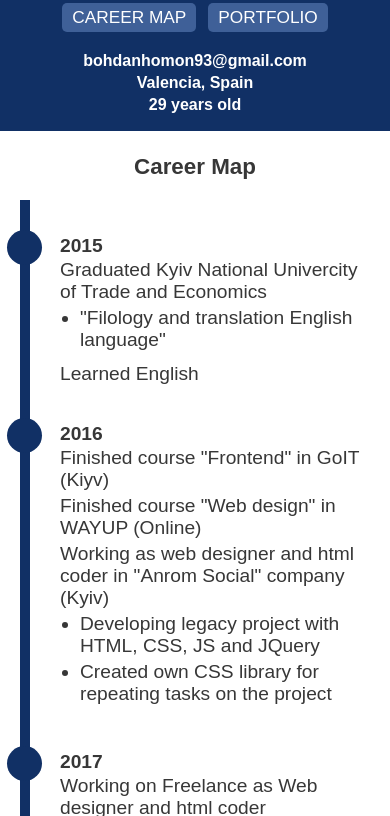
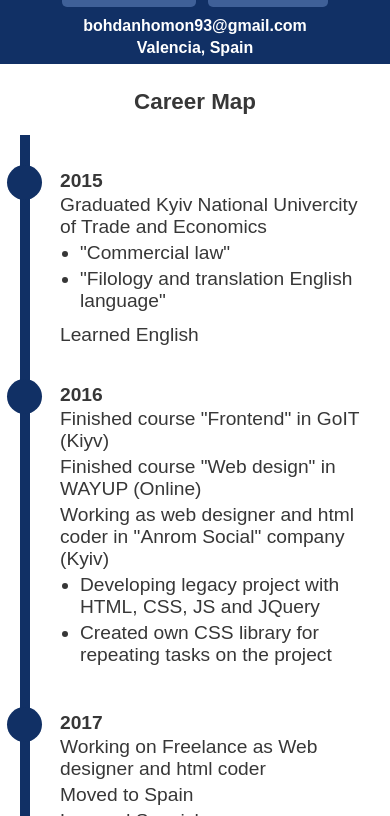
Before and after one commit to TeneoUltrius/Curriculum, a plain HTML site: page index.html in a window 390 px wide. Shown: the part 79-895 px from the top of the page. Drawn offline with Linux system fonts and the light colour scheme; a web font is replaced by a local one.

Commit message:
improved mobile version

```diff
--- a/index.html
+++ b/index.html
@@ -14,7 +14,7 @@
                 <h1>BOHDAN HOMON</h1>
                 <h2>Frontend Developer</h2>
             </div>
-            <nav>
+            <nav class="item-header">
                 <ul id="navLinks">
                     <li>
                         <a class="nav-link" href="#creerRoadmap">CAREER MAP</a>
@@ -24,10 +24,11 @@
                     </li>
                 </ul>
             </nav>
-            <div class="item-header align-right">
-                <h4>bohdanhomon93@gmail.com</h4>
-                <h4>Valencia, Spain</h4>
-                <h4>29 years old</h4>
+            <div class="item-header">
+                <div class="personal-data">
+                    <h4>bohdanhomon93@gmail.com</h4>
+                    <h4>Valencia, Spain</h4>
+                </div>
             </div>
         </div>
     </header>
@@ -38,6 +39,7 @@
                 <h2>2015</h2>
                 <p>Graduated Kyiv National Univercity of Trade and Economics</p>
                 <ul>
+                    <li>"Commercial law"</li>
                     <li>"Filology and translation English language"</li>
                 </ul>
                 <p>Learned English</p>
--- a/style.css
+++ b/style.css
@@ -100,12 +100,12 @@ li {
     color: var(--color-grey);
 }
 
-.align-right {
-    text-align: right;
+.item-header h4 {
+    padding: 2px 0;
 }
 
-.item-header h4 {
-    padding: 2px 0;
+.personal-data {
+    text-align: right;
 }
 
 #creerRoadmap {
@@ -224,23 +224,26 @@ li {
     background-image: url('img/todolist_vanillajs.png');
 }
 
-@media (max-width: 970px) {
+@media (max-width: 820px) {
 
     #header {
-        height: 210px;
+        height: auto;
     }
 
     .header-block {
+        padding: 5px 20px;
         flex-direction: column;
         justify-content: center;
+        text-align: center;
     }
 
     #navLinks {
         margin: 10px 0;
         font-size: 0.9em;
+        margin: 0;
     }
 
-    .item-header {
+    .personal-data {
         text-align: center;
     }
 
@@ -268,7 +271,7 @@ li {
     #creerRoadmap::before {
         content: '';
         display: block;
-        height: 210px;
+        height: 145px;
     }
 
     .item-portfolio {
```
